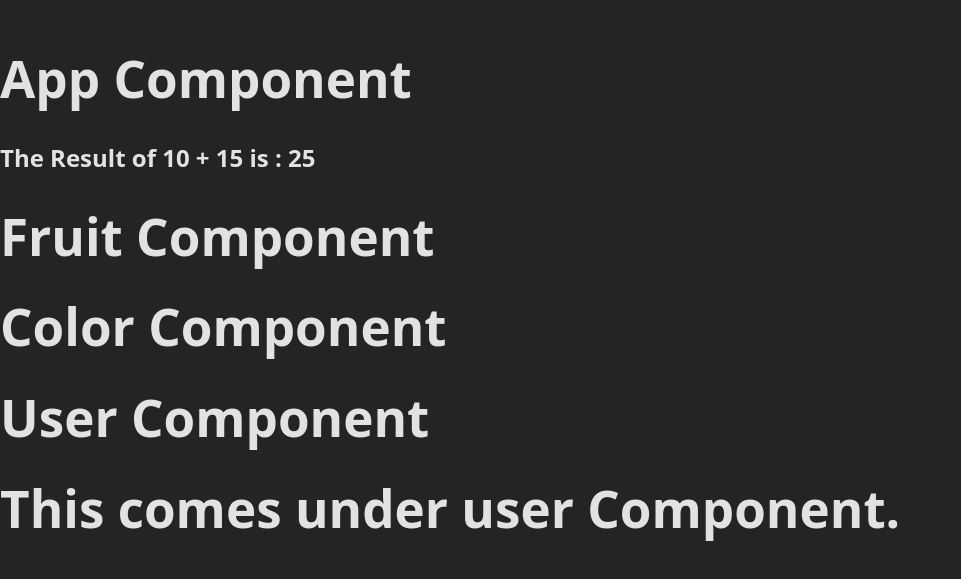
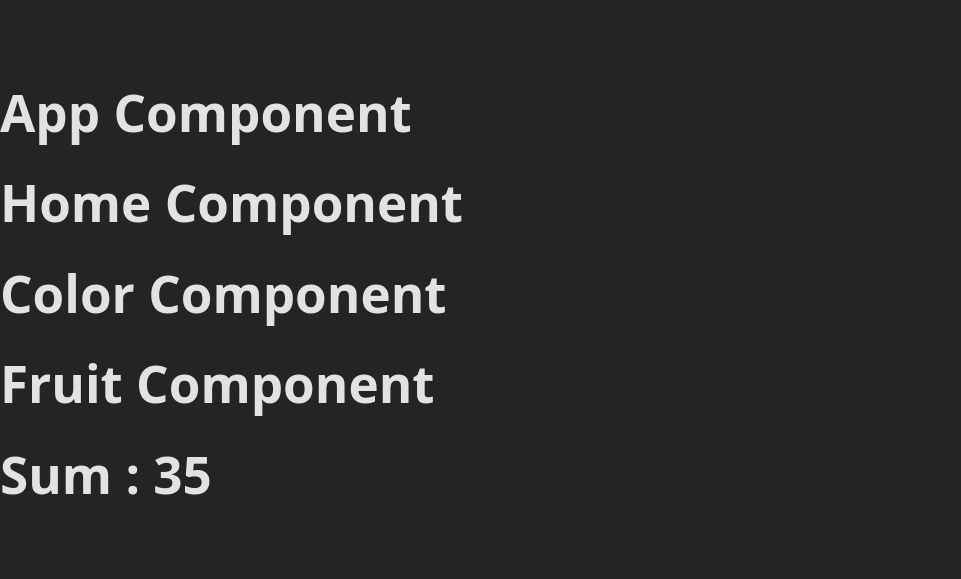
Before and after one commit to ajarubab/react-19-learning-2025, a React (Vite) app: page / in a window 1280 px wide. Shown: the part 107-686 px from the top of the page, without its empty margins (0-961 px from the left). Built offline with nearby package versions, Linux system fonts and the light colour scheme.

Commit message:
exporting multiple components into single component along with data

```diff
--- a/src/App.jsx
+++ b/src/App.jsx
@@ -1,34 +1,15 @@
-import User from "./user";
+import Home, {Color, Fruit, result} from "./Home";
+
 function App(){
-  return(
-    <div>
-      <h1>App Component</h1>
-      <h2>The Result of 10 + 15 is : {sum()}</h2>
-      <Fruit />
-    </div>
-  );
-}
-
-function Color(){
-  return(
-    <div>
-      <h1>Color Component</h1>
-      <User/>
-    </div>
-  );
-}
-
-function Fruit(){
-  return(
-    <div>
-      <h1>Fruit Component</h1>
-      <Color></Color>
-    </div>
-  );
-}
-
-function sum(){
-  return 10+15;
+    return (
+        <div>
+            <h1>App Component</h1>
+            <Home />
+            <Color/>
+            <Fruit />
+            <h1>Sum : {result}</h1>
+        </div>
+    );
 }
 
 export default App;
--- /dev/null
+++ b/src/Home.jsx
@@ -0,0 +1,30 @@
+function Home(){
+    return(
+        <div>
+      <h1>Home Component</h1>
+    </div>
+  );
+}
+export default Home;
+
+export function Color(){
+  return(
+    <div>
+      <h1>Color Component</h1>
+    </div>
+  );
+}
+
+export function Fruit(){
+  return(
+    <div>
+      <h1>Fruit Component</h1>
+    </div>
+  );
+}
+
+function sum(){
+  return 20+15;
+}
+
+export const result = sum();
--- a/src/user.jsx
+++ b/src/user.jsx
@@ -8,3 +8,5 @@ function User(){
 }
 
 export default User;
+
+export const Username = "Raja kumar prasad";
```
